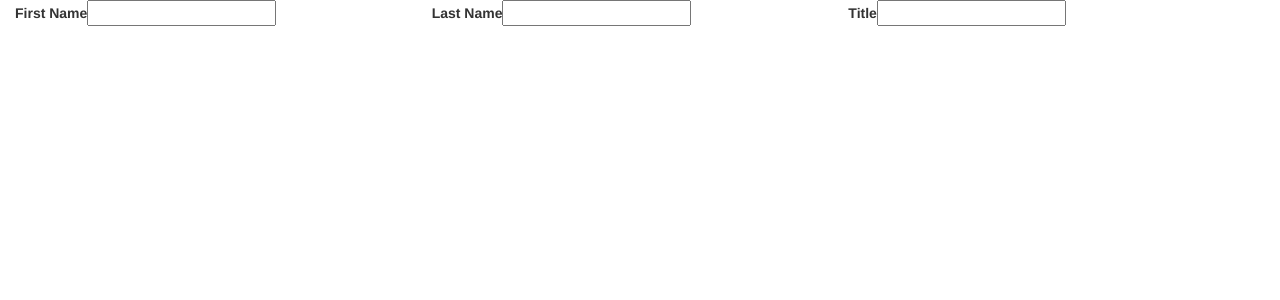
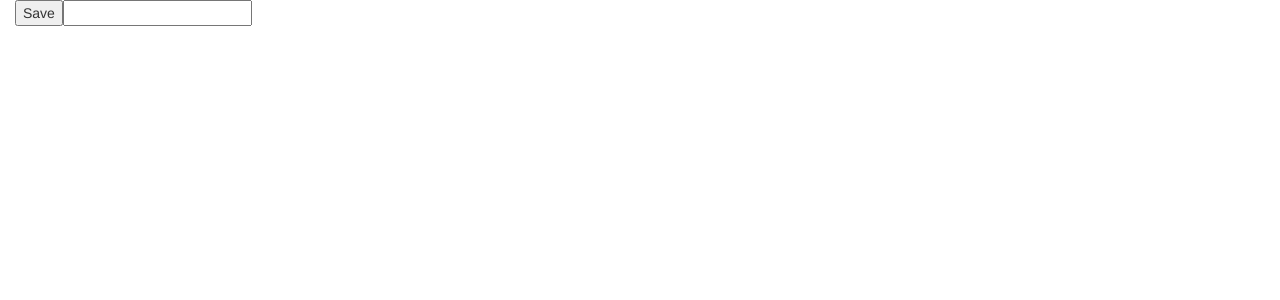
Before and after one commit to kondareddyyaramala/SpringBootAndAngular, an Angular app in the folder client/: page / in a window 1280 px wide. Shown: the top 300 px of the page. Built offline with nearby package versions, Linux system fonts and the light colour scheme.

Commit message:
Contect projection

```diff
--- a/client/src/app/app.component.html
+++ b/client/src/app/app.component.html
@@ -1,16 +1,5 @@
 <div class="container">
-  <div class="section-one">
-    <label>First Name</label>
-    <input>
-  </div>
-
-  <div class="section-two">
-    <label>Last Name</label>
-    <input>
-  </div>
-
-  <div class="section-three">
-    <label>Title</label>
-    <input>
-  </div>
+  <app-custom-input>
+    <input/>
+  </app-custom-input>
 </div>
--- a/client/src/app/app.module.ts
+++ b/client/src/app/app.module.ts
@@ -2,10 +2,12 @@ import { BrowserModule } from '@angular/platform-browser';
 import { NgModule } from '@angular/core';
 
 import { AppComponent } from './app.component';
+import { CustomInputComponent } from './custom-input/custom-input.component';
 
 @NgModule({
   declarations: [
-    AppComponent
+    AppComponent,
+    CustomInputComponent
   ],
   imports: [
     BrowserModule
--- /dev/null
+++ b/client/src/app/custom-input/custom-input.component.html
@@ -0,0 +1,4 @@
+<div>
+  <button> Save </button>
+  <ng-content></ng-content>
+</div>
```
Also changed, not shown: client/src/app/custom-input/custom-input.component.ts (added, +11 -0 lines), client/src/app/custom-input/custom-input.component.scss (added), 1 other file (tests, documents, lock files or other folders).
